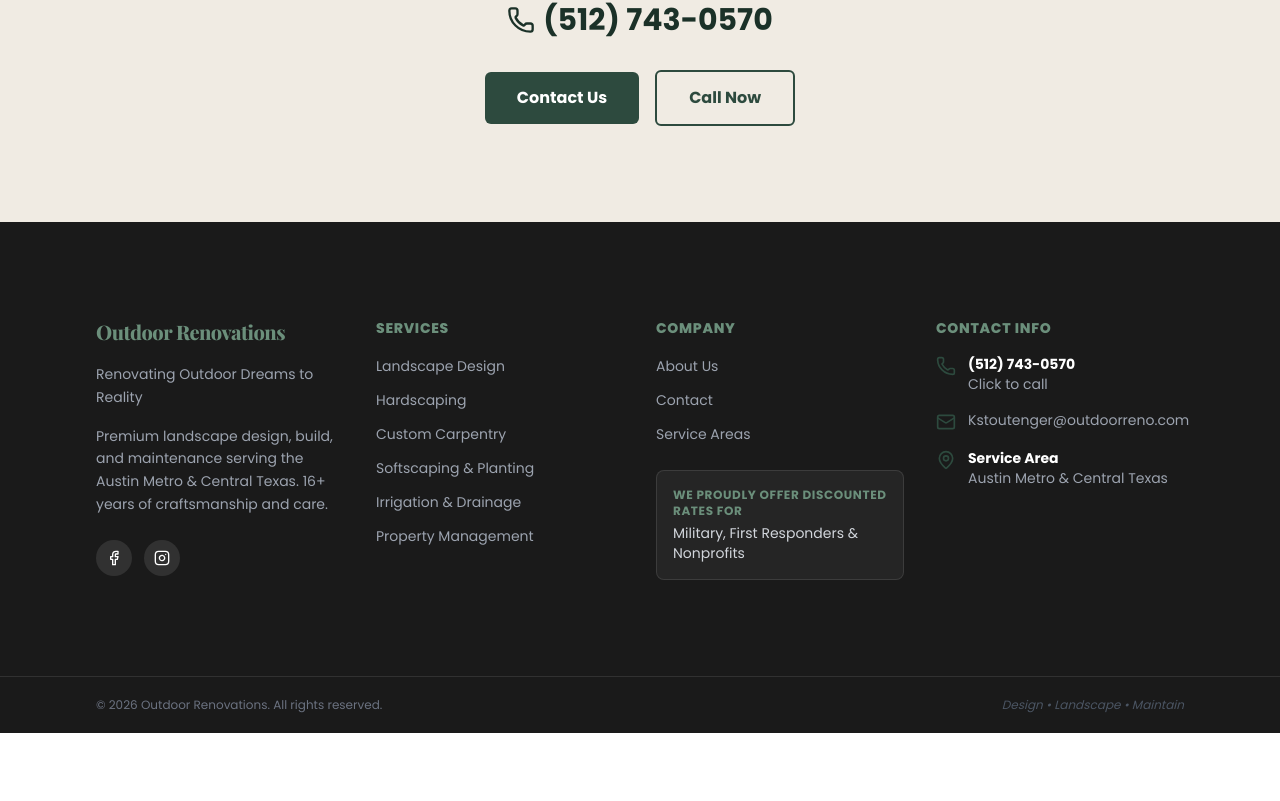
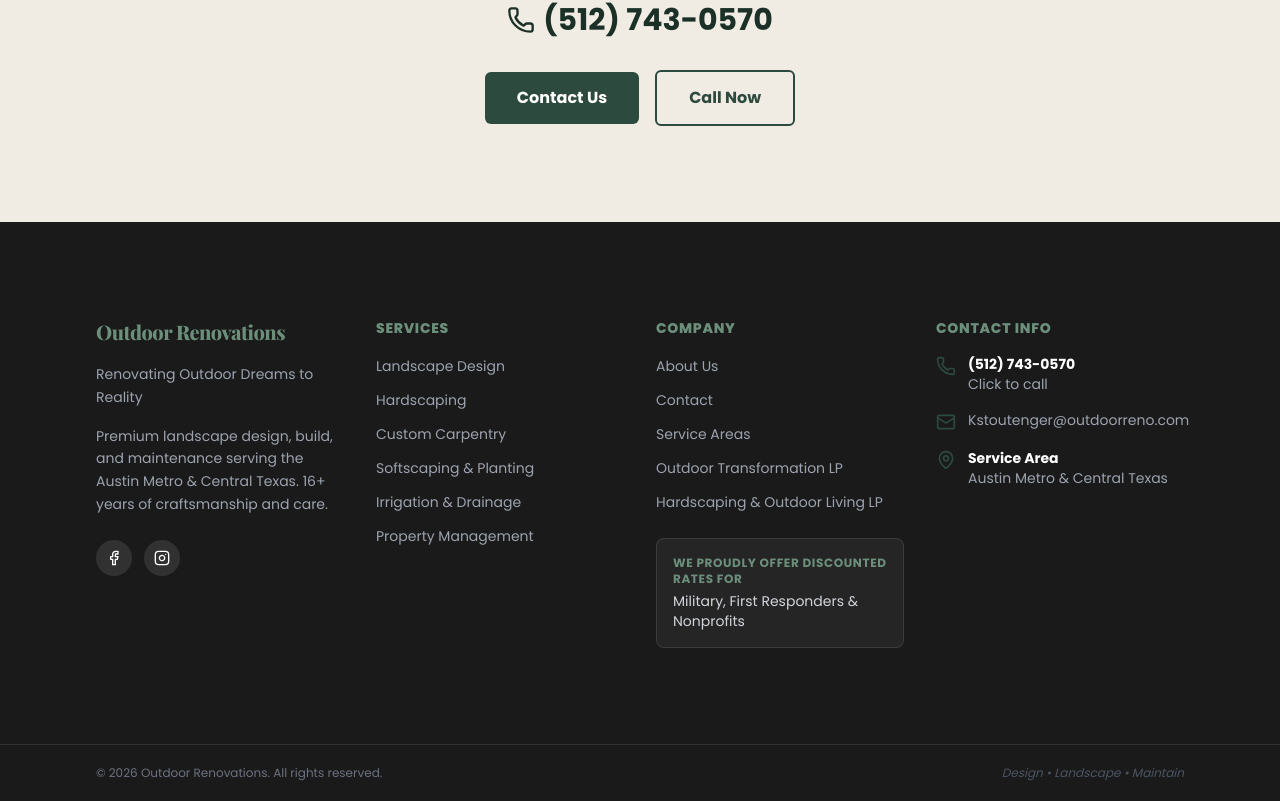
Before and after one commit to joelckeith-web/outdoor-renovations, a Next.js app: page /locations in a window 1280 px wide. Shown: the part 1672-2473 px from the top of the page. Before the commit the page ends 2405 px from the top, so only its background shows below. Built offline with nearby package versions, Linux system fonts and the light colour scheme; no server answers.

Commit message:
Add landing page links to footer for easy navigation
Co-Authored-By: Claude Opus 4.6 <noreply@anthropic.com>

```diff
--- a/src/components/global/Footer.tsx
+++ b/src/components/global/Footer.tsx
@@ -15,6 +15,8 @@ const companyLinks = [
   { label: 'About Us', href: '/about' },
   { label: 'Contact', href: '/contact' },
   { label: 'Service Areas', href: '/locations' },
+  { label: 'Outdoor Transformation LP', href: '/lp/outdoor-transformation' },
+  { label: 'Hardscaping & Outdoor Living LP', href: '/lp/hardscaping-outdoor-living' },
 ];
 
 export function Footer() {
```
